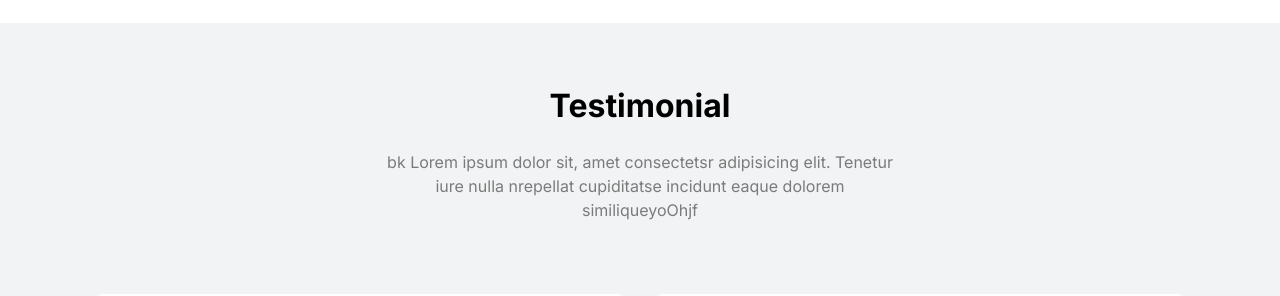
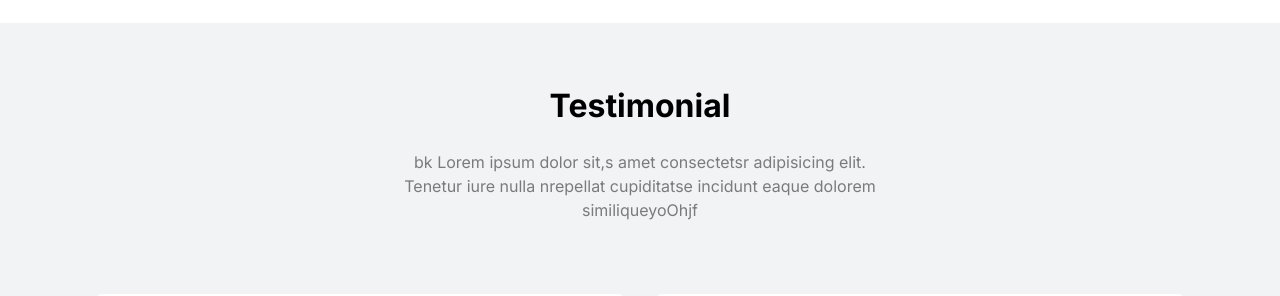
Before and after one commit to Mdshoaib77/TravelTour-Nextjs, a Next.js app: page / in a window 1280 px wide. Shown: the part 4480-4776 px from the top of the page. Built offline with nearby package versions, Linux system fonts and the light colour scheme.

Commit message:
Update Testimonial.tsx

```diff
--- a/components/Testimonial.tsx
+++ b/components/Testimonial.tsx
@@ -31,7 +31,7 @@ const Testimonial = () => {
     <section className="padding-container max-container pt-16 bg-slate-10 relative">
       <h3 className="bold-32 text-center">Testimonial</h3>
       <p className="text-center max-w-lg m-auto text-gray-30 py-6">
-       bk Lorem ipsum dolor sit, amet consectetsr adipisicing elit. Tenetur iure
+       bk Lorem ipsum dolor sit,s amet consectetsr adipisicing elit. Tenetur iure
         nulla nrepellat cupiditatse incidunt eaque dolorem similiqueyoOhjf
       </p>
       <Slider {...settings}>
```
